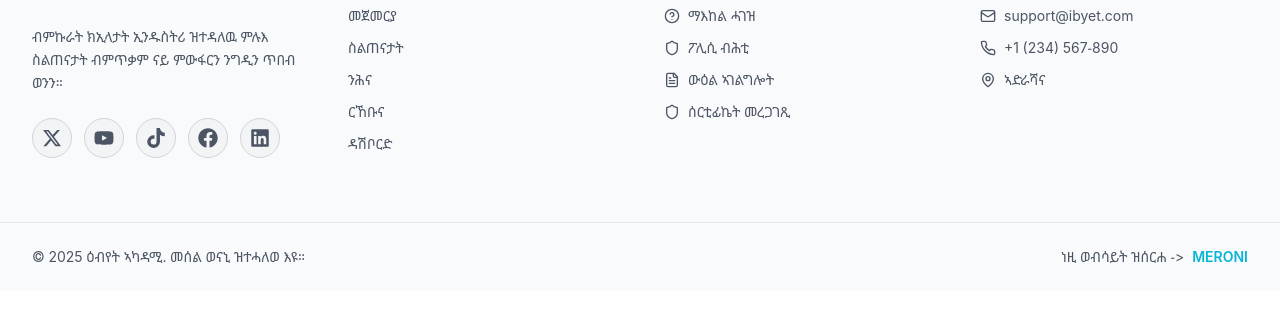
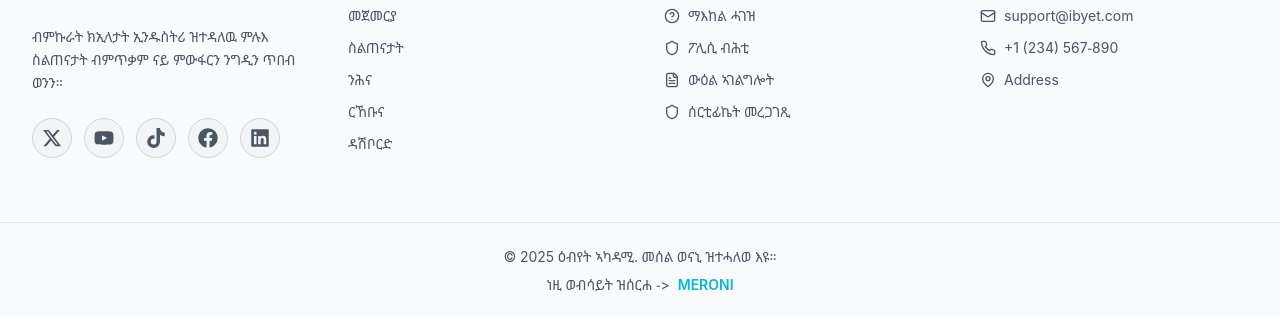
Before and after one commit to MERIYOAK/ebyet-academy, a React (Vite) app in the folder frontend/: page / in a window 1280 px wide. Shown: the part 6250-6566 px from the top of the page. Before the commit the page ends 6541 px from the top, so only its background shows below. Built offline with nearby package versions, Linux system fonts and the light colour scheme; no server answers.

Commit message:
footer adjusted

```diff
--- a/frontend/src/components/Footer.tsx
+++ b/frontend/src/components/Footer.tsx
@@ -3,6 +3,7 @@ import { Link } from 'react-router-dom';
 import { useTranslation } from 'react-i18next';
 import { FaFacebook, FaYoutube, FaTiktok, FaLinkedin } from 'react-icons/fa';
 import { Mail, Phone, MapPin, Shield, FileText, HelpCircle } from 'lucide-react';
+import { config } from '../config/environment';
 
 interface FooterProps {
   className?: string;
@@ -13,6 +14,14 @@ const Footer: React.FC<FooterProps> = ({ className = '' }) => {
   const { t } = useTranslation();
 
   const currentYear = new Date().getFullYear();
+
+  // Get contact info from environment config
+  const supportEmail = config.SUPPORT_EMAIL;
+  const supportPhone = config.SUPPORT_PHONE;
+  const supportAddress = config.SUPPORT_ADDRESS;
+
+  // Format phone number for tel: link (remove spaces, parentheses, and dashes)
+  const phoneLink = supportPhone.replace(/[\s()\-]/g, '');
 
   return (
     <footer className={`bg-gray-50 dark:bg-gray-900 border-t border-gray-200 dark:border-gray-800 ${className}`}>
@@ -161,20 +170,20 @@ const Footer: React.FC<FooterProps> = ({ className = '' }) => {
             <ul className="space-y-3">
               <li className="flex items-start gap-2">
                 <Mail className="w-4 h-4 text-gray-600 dark:text-gray-400 mt-0.5 flex-shrink-0" />
-                <a href="mailto:support@ibyet.com" className="text-gray-600 dark:text-gray-400 hover:text-cyan-500 dark:hover:text-cyan-400 transition-colors duration-300 text-sm">
-                  support@ibyet.com
+                <a href={`mailto:${supportEmail}`} className="text-gray-600 dark:text-gray-400 hover:text-cyan-500 dark:hover:text-cyan-400 transition-colors duration-300 text-sm">
+                  {supportEmail}
                 </a>
               </li>
               <li className="flex items-start gap-2">
                 <Phone className="w-4 h-4 text-gray-600 dark:text-gray-400 mt-0.5 flex-shrink-0" />
-                <a href="tel:+1234567890" className="text-gray-600 dark:text-gray-400 hover:text-cyan-500 dark:hover:text-cyan-400 transition-colors duration-300 text-sm">
-                  +1 (234) 567-890
+                <a href={`tel:${phoneLink}`} className="text-gray-600 dark:text-gray-400 hover:text-cyan-500 dark:hover:text-cyan-400 transition-colors duration-300 text-sm">
+                  {supportPhone}
                 </a>
               </li>
               <li className="flex items-start gap-2">
                 <MapPin className="w-4 h-4 text-gray-600 dark:text-gray-400 mt-0.5 flex-shrink-0" />
                 <span className="text-gray-600 dark:text-gray-400 text-sm">
-                  {t('footer.address', '123 Investment Street, Financial District, NY 10001')}
+                  {supportAddress}
                 </span>
               </li>
             </ul>
@@ -185,14 +194,14 @@ const Footer: React.FC<FooterProps> = ({ className = '' }) => {
       {/* Bottom Bar */}
       <div className="border-t border-gray-200 dark:border-gray-800">
         <div className="max-w-7xl mx-auto px-4 sm:px-6 lg:px-8 py-6">
-          <div className="flex flex-col sm:flex-row justify-between items-center gap-4">
-            <div className="text-gray-600 dark:text-gray-400 text-sm text-center sm:text-left">
+          <div className="flex flex-col items-center justify-center gap-2 text-center">
+            <div className="text-gray-600 dark:text-gray-400 text-sm">
               <p>
                 © {currentYear} {t('brand.name')}. {t('footer.copyright')}
               </p>
             </div>
             <div className="flex items-center gap-2 text-gray-600 dark:text-gray-400 text-sm">
-              <span className="hidden sm:inline">{t('footer.developed_by', 'Developed by')}</span>
+              <span>{t('footer.developed_by', 'This website is made by')}</span>
               <a
                 href="https://www.meronvault.com"
                 target="_blank"
--- a/frontend/src/config/environment.ts
+++ b/frontend/src/config/environment.ts
@@ -11,11 +11,11 @@ export const config = {
   APP_DESCRIPTION: import.meta.env.VITE_APP_DESCRIPTION || 'Professional Skills Development',
 
   // Contact Information
-  SUPPORT_EMAIL: import.meta.env.VITE_SUPPORT_EMAIL || 'philiweb123@gmail.com',
+  SUPPORT_EMAIL: import.meta.env.VITE_SUPPORT_EMAIL || 'support@ibyet.com',
   SUPPORT_WHATSAPP: import.meta.env.VITE_SUPPORT_WHATSAPP || '+15551234567',
-  SUPPORT_PHONE: import.meta.env.VITE_SUPPORT_PHONE || '+1 (555) 123-4567',
+  SUPPORT_PHONE: import.meta.env.VITE_SUPPORT_PHONE || '+1 (234) 567-890',
   SUPPORT_TELEGRAM: import.meta.env.VITE_SUPPORT_TELEGRAM || 'username',
-  SUPPORT_ADDRESS: import.meta.env.VITE_SUPPORT_ADDRESS || '123 Creator Street, New York, NY 10001',
+  SUPPORT_ADDRESS: import.meta.env.VITE_SUPPORT_ADDRESS || 'Address',
   SUPPORT_ADDRESS_SHORT: import.meta.env.VITE_SUPPORT_ADDRESS_SHORT || 'Ontario, Canada',
   BUSINESS_HOURS_WEEKDAY: import.meta.env.VITE_BUSINESS_HOURS_WEEKDAY || 'Monday - Friday: 9AM - 6PM EST',
   BUSINESS_HOURS_SATURDAY: import.meta.env.VITE_BUSINESS_HOURS_SATURDAY || 'Saturday: 10AM - 4PM EST',
```
